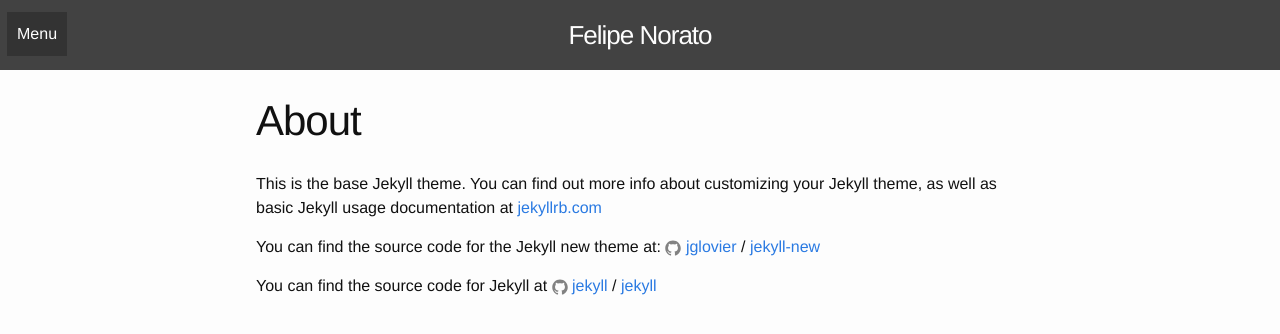
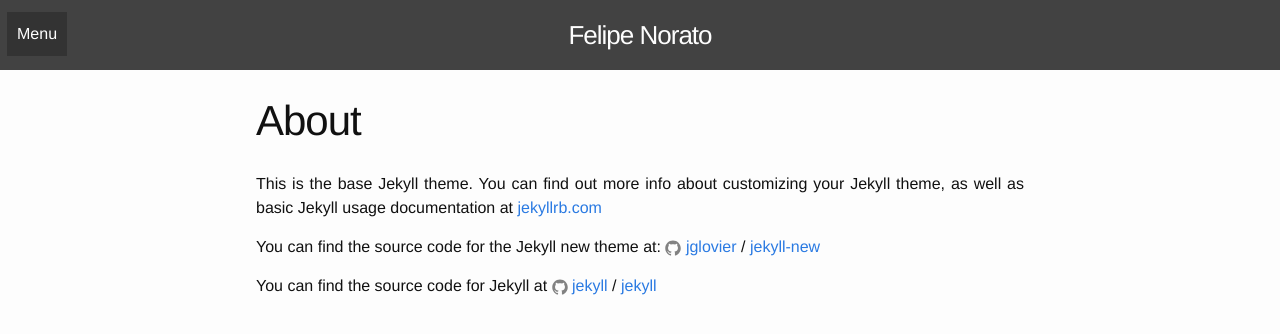
Before and after one commit to norato/norato.github.io, a Jekyll site: the page built from about.md, in a window 1280 px wide. Shown: the top 334 px of the page. Built offline with Jekyll 4.4.1, drawn with Linux system fonts in a browser that asks for light colours.

Commit message:
Some css changes

```diff
--- a/_sass/_base.scss
+++ b/_sass/_base.scss
@@ -157,7 +157,10 @@
  */
 
 .wrapper {
-  width: 60%;
+  width: 90%;
+  @media screen and (min-width: 1024px){
+    width: 60%;
+  }
 }
 
 
--- a/_sass/_layout.scss
+++ b/_sass/_layout.scss
@@ -91,6 +91,7 @@
 
 .post-content {
   margin-bottom: $spacing-unit;
+  text-align: justify;
 
   h2 {
     font-size: 32px;
```
